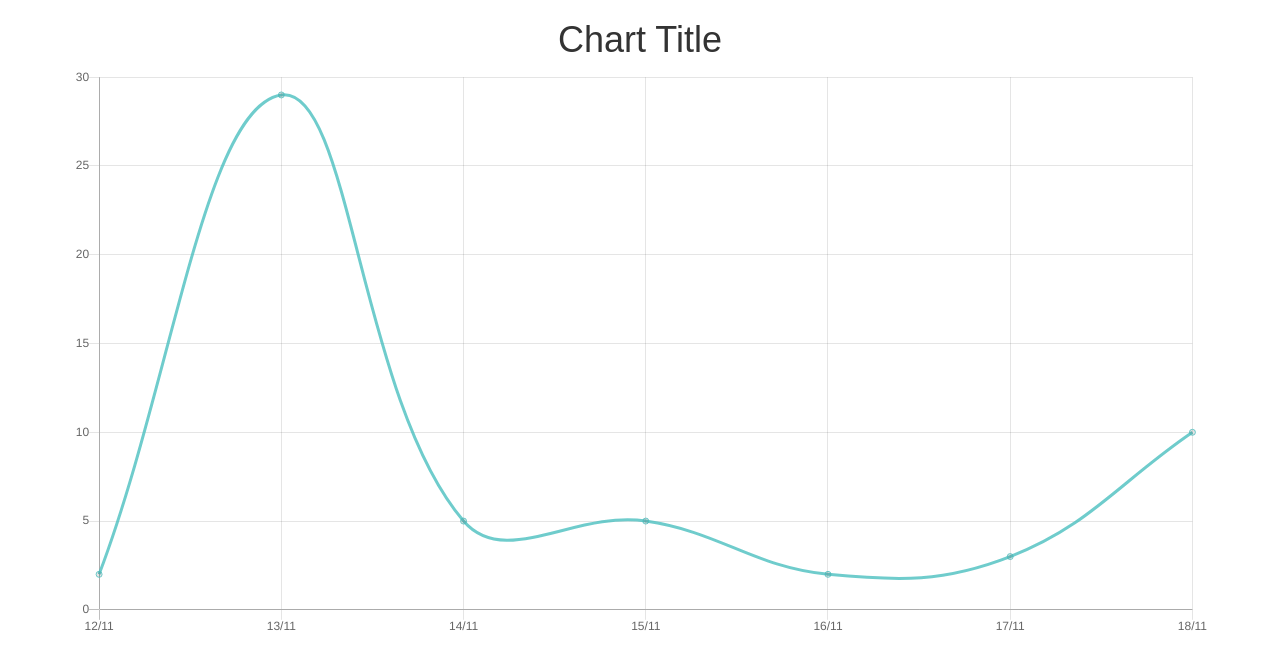
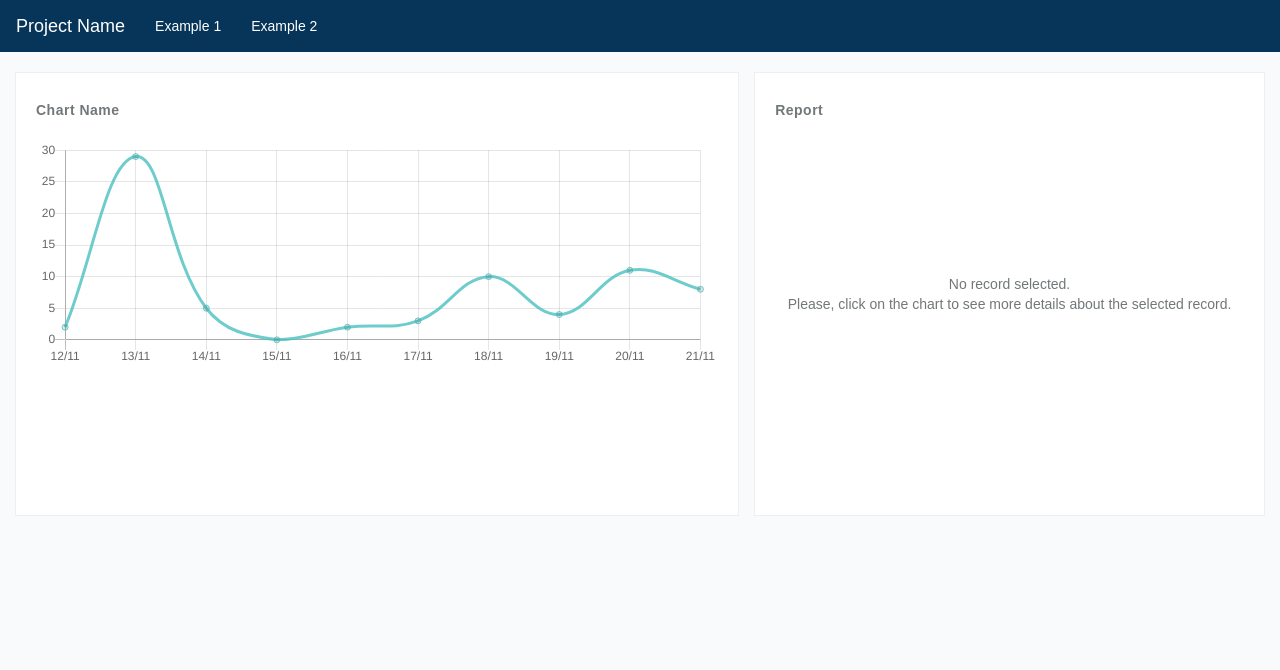
Before and after one commit to mauriciofernandes/poc-report, a React app: page / in a window 1280 px wide. Built offline with nearby package versions, Linux system fonts and the light colour scheme.

Commit message:
example1
example1

```diff
--- a/src/Chart.js
+++ b/src/Chart.js
@@ -1,15 +1,26 @@
 import React, { Component } from "react";
 import { Line } from "react-chartjs-2";
 import { isEmpty } from "lodash";
-import { Table, Button } from "react-bootstrap";
+import { Table, Button, Row, Col } from "react-bootstrap";
 
 const data = {
-  labels: ["12/11", "13/11", "14/11", "15/11", "16/11", "17/11", "18/11"],
+  labels: [
+    "12/11",
+    "13/11",
+    "14/11",
+    "15/11",
+    "16/11",
+    "17/11",
+    "18/11",
+    "19/11",
+    "20/11",
+    "21/11"
+  ],
   datasets: [
     {
       borderColor: "rgba(75,192,192,0.8)",
       label: "labelName",
-      data: [2, 29, 5, 5, 2, 3, 10],
+      data: [2, 29, 5, 0, 2, 3, 10, 4, 11, 8],
       tension: 0.4,
       fill: false
     }
@@ -23,13 +34,6 @@ const options = {
 };
 
 class Chart extends Component {
-  constructor() {
-    super();
-    this.state = {
-      active: {}
-    };
-  }
-
   handleClick = e => {
     if (!isEmpty(e)) {
       const activeItem = e[0]._index;
@@ -38,76 +42,22 @@ class Chart extends Component {
       ];
       const value = this.refs.chartName.chartInstance.config.data.datasets[0]
         .data[activeItem];
-      this.setState({
-        active: {
-          label: label,
-          value: value
-        }
-      });
+      this.props.updateValue({ label: label, value: value });
     }
   };
 
-  cleanState = () => {
-    this.setState({ active: {} });
-  };
-
   render() {
-    const {
-      state: { active },
-      handleClick,
-      cleanState
-    } = this;
+    const { handleClick } = this;
     return (
-      <div>
+      <div className="content">
+        <h6>Chart Name</h6>
         <Line
           data={data}
           options={options}
           onElementsClick={handleClick}
+          height={100}
           ref="chartName"
         />
-        {!isEmpty(active) && (
-          <div>
-            <h2>
-              Report{" "}
-              <button type="button" class="close" onClick={cleanState}>
-                <span aria-hidden="true">×</span>
-                <span className="sr-only">Close</span>
-              </button>
-            </h2>
-            <Table striped responsive>
-              <tbody>
-                <tr>
-                  <td>
-                    <b>Date:</b>
-                  </td>
-                  <td>{active.label}</td>
-                </tr>
-                <tr>
-                  <td>
-                    <b>Value:</b>
-                  </td>
-                  <td>{active.value}</td>
-                </tr>
-                <tr>
-                  <td>
-                    <b>Report name 1:</b>
-                  </td>
-                  <td>
-                    <Button bsStyle="primary">Download</Button>
-                  </td>
-                </tr>
-                <tr>
-                  <td>
-                    <b>Report name 2:</b>
-                  </td>
-                  <td>
-                    <Button bsStyle="primary">Download</Button>
-                  </td>
-                </tr>
-              </tbody>
-            </Table>
-          </div>
-        )}
       </div>
     );
   }
--- /dev/null
+++ b/src/Content.js
@@ -0,0 +1,44 @@
+import React, { Component } from "react";
+import { Grid, Row, Col } from "react-bootstrap";
+
+import Chart from "./Chart";
+import Report from "./Report";
+
+class Content extends Component {
+  constructor() {
+    super();
+    this.state = {
+      selectedValue: {}
+    };
+  }
+
+  updateValue = data => {
+    this.setState({
+      selectedValue: data
+    });
+  };
+
+  cleanValue = () => {
+    this.updateValue({});
+  };
+
+  render() {
+    return (
+      <Grid fluid>
+        <Row>
+          <Col md={7} className="small-padding-right">
+            <Chart updateValue={this.updateValue} />
+          </Col>
+          <Col md={5} className="small-padding-left">
+            <Report
+              data={this.state.selectedValue}
+              cleanValue={this.cleanValue}
+            />
+          </Col>
+        </Row>
+      </Grid>
+    );
+  }
+}
+
+export default Content;
--- /dev/null
+++ b/src/Header.js
@@ -0,0 +1,26 @@
+import React, { Component } from "react";
+import { Navbar, Nav, NavItem } from "react-bootstrap";
+
+class Header extends Component {
+  render() {
+    return (
+      <Navbar fluid>
+        <Navbar.Header>
+          <Navbar.Brand>
+            <a href="#home">Project Name</a>
+          </Navbar.Brand>
+        </Navbar.Header>
+        <Nav>
+          <NavItem eventKey={1} href="#">
+            Example 1
+          </NavItem>
+          <NavItem eventKey={2} href="#">
+            Example 2
+          </NavItem>
+        </Nav>
+      </Navbar>
+    );
+  }
+}
+
+export default Header;
--- /dev/null
+++ b/src/Report.js
@@ -0,0 +1,66 @@
+import React, { Component } from "react";
+import { isEmpty } from "lodash";
+import { Table, Button, Badge } from "react-bootstrap";
+
+class Report extends Component {
+  render() {
+    const {
+      props: { data, cleanValue }
+    } = this;
+    return (
+      <div className="content">
+        <h6>
+          Report
+          {!isEmpty(data) && (
+            <button type="button" className="close" onClick={cleanValue}>
+              <span aria-hidden="true">×</span>
+              <span className="sr-only">Close</span>
+            </button>
+          )}
+        </h6>
+        {isEmpty(data) ? (
+          <div className="message">
+            No record selected. <br />
+            Please, click on the chart to see more details about the selected
+            record.
+          </div>
+        ) : (
+          <Table striped responsive>
+            <tbody>
+              <tr>
+                <td>
+                  <b>Date:</b>
+                </td>
+                <td>{data.label}</td>
+              </tr>
+              <tr>
+                <td>
+                  <b>Value:</b>
+                </td>
+                <td>{data.value}</td>
+              </tr>
+              <tr>
+                <td>
+                  <b>Report name 1:</b>
+                </td>
+                <td>
+                  <Button bsStyle="primary">Download</Button>
+                </td>
+              </tr>
+              <tr>
+                <td>
+                  <b>Report name 2:</b>
+                </td>
+                <td>
+                  <Badge bsClass="badge-danger">Unavailable</Badge>
+                </td>
+              </tr>
+            </tbody>
+          </Table>
+        )}
+      </div>
+    );
+  }
+}
+
+export default Report;
--- a/src/index.js
+++ b/src/index.js
@@ -1,22 +1,15 @@
 import React from "react";
 import ReactDOM from "react-dom";
-import { Grid, Row, Col } from "react-bootstrap";
 
-// import Test from "./Test";
-import Chart from "./Chart";
+import Header from "./Header";
+import Content from "./Content";
 import "./styles.css";
 
 function App() {
   return (
     <div className="App">
-      <h1>Chart Title</h1>
-      <Grid>
-        <Row className="show-grid">
-          <Col xs={12}>
-            <Chart />
-          </Col>
-        </Row>
-      </Grid>
+      <Header />
+      <Content />
     </div>
   );
 }
--- a/src/styles.css
+++ b/src/styles.css
@@ -1,4 +1,82 @@
+body {
+  background: #f9fafb;
+  color: #72777a;
+  font-size: 14px;
+}
+
 .App {
   font-family: sans-serif;
   text-align: center;
 }
+
+.navbar-default {
+  background: #073459;
+  border-color: #073459;
+  border-radius: 0px;
+}
+
+.navbar-default .navbar-brand,
+.navbar-default .navbar-nav > li > a {
+  color: #ffffff;
+}
+
+.content {
+  background-color: #fff;
+  border: 1px solid rgba(0, 0, 0, 0.0625);
+  height: 444px;
+  padding: 20px;
+  position: relative;
+}
+
+.content h6 {
+  color: #72777a;
+  font-size: 14px;
+  font-weight: bold;
+  letter-spacing: 0.5px;
+  padding: 0px 0px 15px;
+  text-align: left;
+}
+
+.content table {
+  text-align: left;
+}
+
+.content .table > tbody > tr > td {
+  height: 51px;
+  vertical-align: middle;
+}
+
+.content .message {
+  left: 0px;
+  margin-top: -20px;
+  position: absolute;
+  top: 50%;
+  width: 100%;
+}
+
+.small-padding-left {
+  padding-left: 7.5px;
+}
+
+.small-padding-right {
+  padding-right: 7.5px;
+}
+
+button.close {
+  margin-top: -4px;
+}
+
+.badge-danger {
+  display: inline-block;
+  min-width: 10px;
+  padding: 3px 7px;
+  font-size: 12px;
+  font-weight: 700;
+  line-height: 1;
+  color: #fff;
+  text-align: center;
+  white-space: nowrap;
+  vertical-align: middle;
+  background-color: #c9302c;
+  border-radius: 10px;
+}
```
Also changed, not shown: src/Test.js (deleted, +0 -43 lines).
